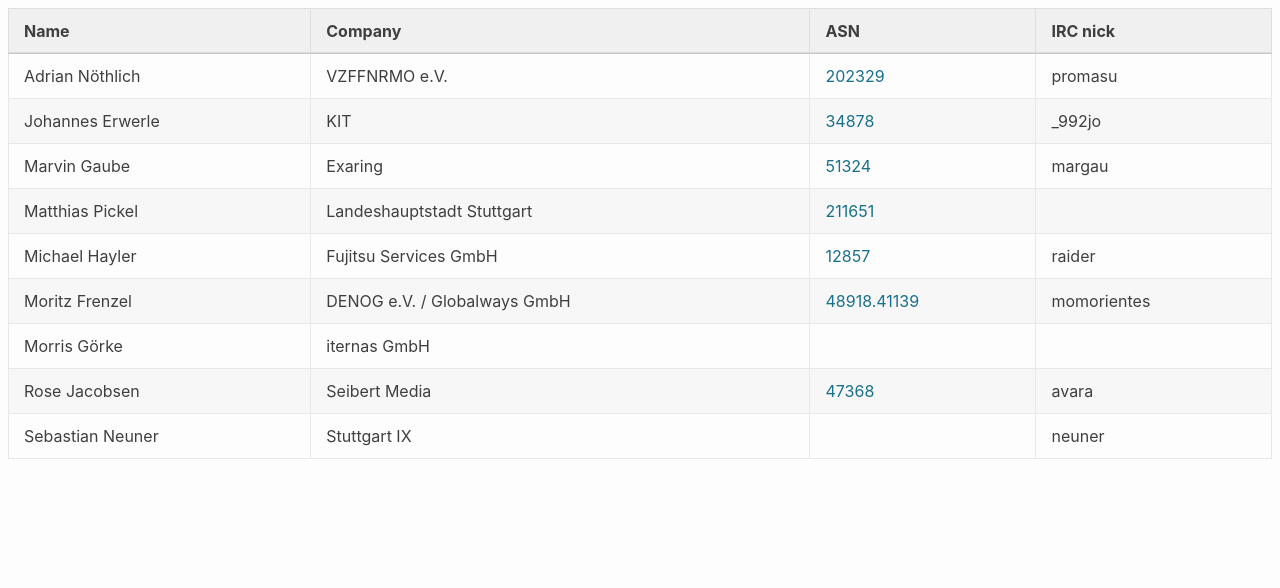
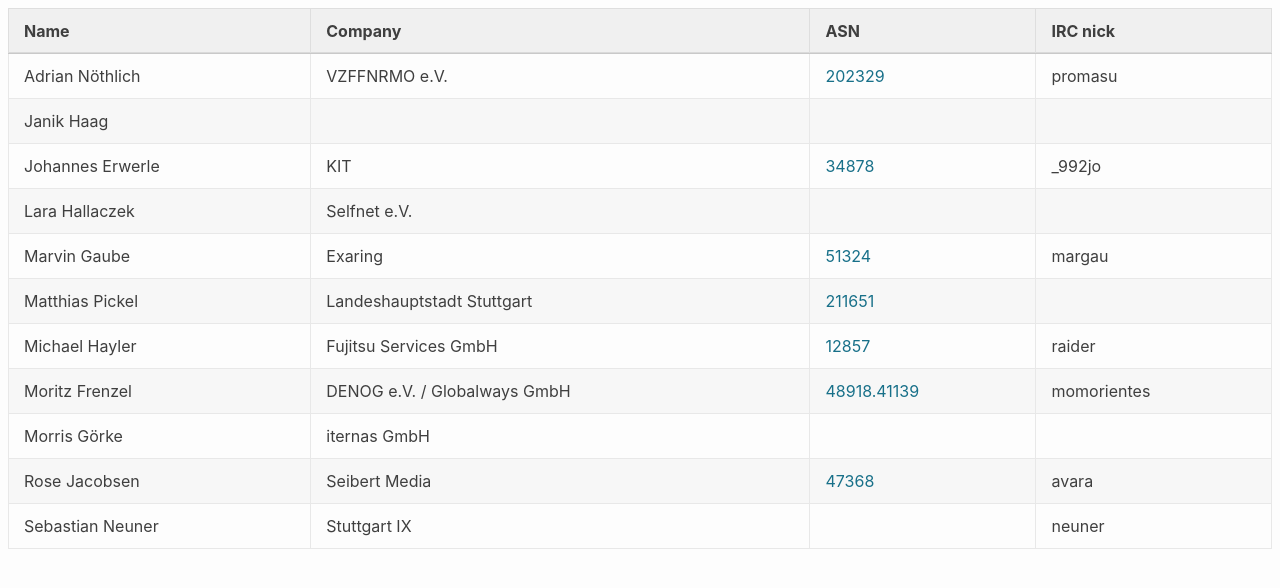
Before and after one commit to denog/pretix-attendeelist, a Jekyll site: the page built from meetup2023_03/index.markdown, in a window 1280 px wide. Shown: the top 588 px of the page. Built offline with Jekyll 4.4.1, drawn with Linux system fonts in a browser that asks for light colours.

Commit message:
Latest data: Tue Mar 21 10:47:52 UTC 2023

```diff
--- a/_data/attendees_denog_meetup_2023_03.json
+++ b/_data/attendees_denog_meetup_2023_03.json
@@ -6,10 +6,22 @@
     "asn": "202329"
   },
   {
+    "name": "Janik Haag",
+    "company": null,
+    "irc": null,
+    "asn": null
+  },
+  {
     "name": "Johannes Erwerle",
     "company": "KIT",
     "irc": "_992jo",
     "asn": "34878"
+  },
+  {
+    "name": "Lara Hallaczek",
+    "company": "Selfnet e.V.",
+    "irc": null,
+    "asn": null
   },
   {
     "name": "Marvin Gaube",
```
